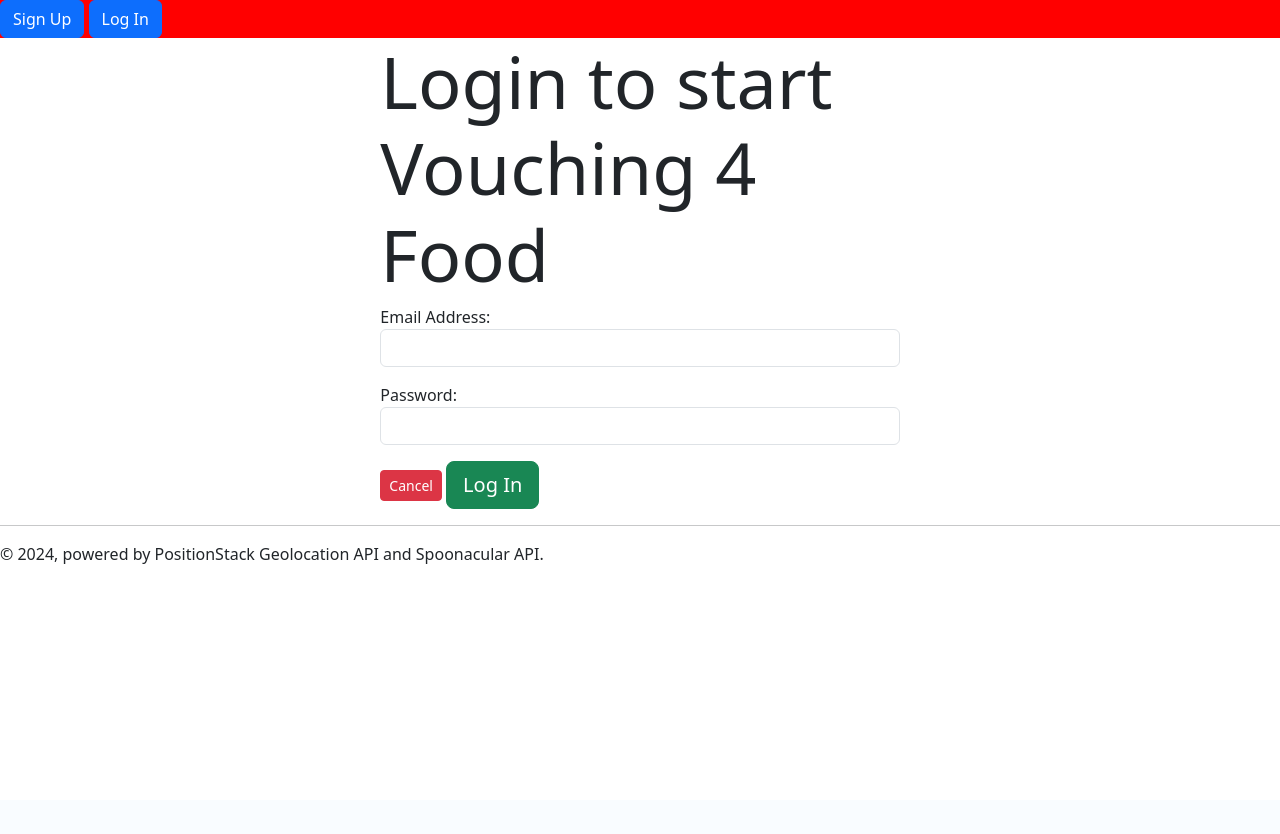
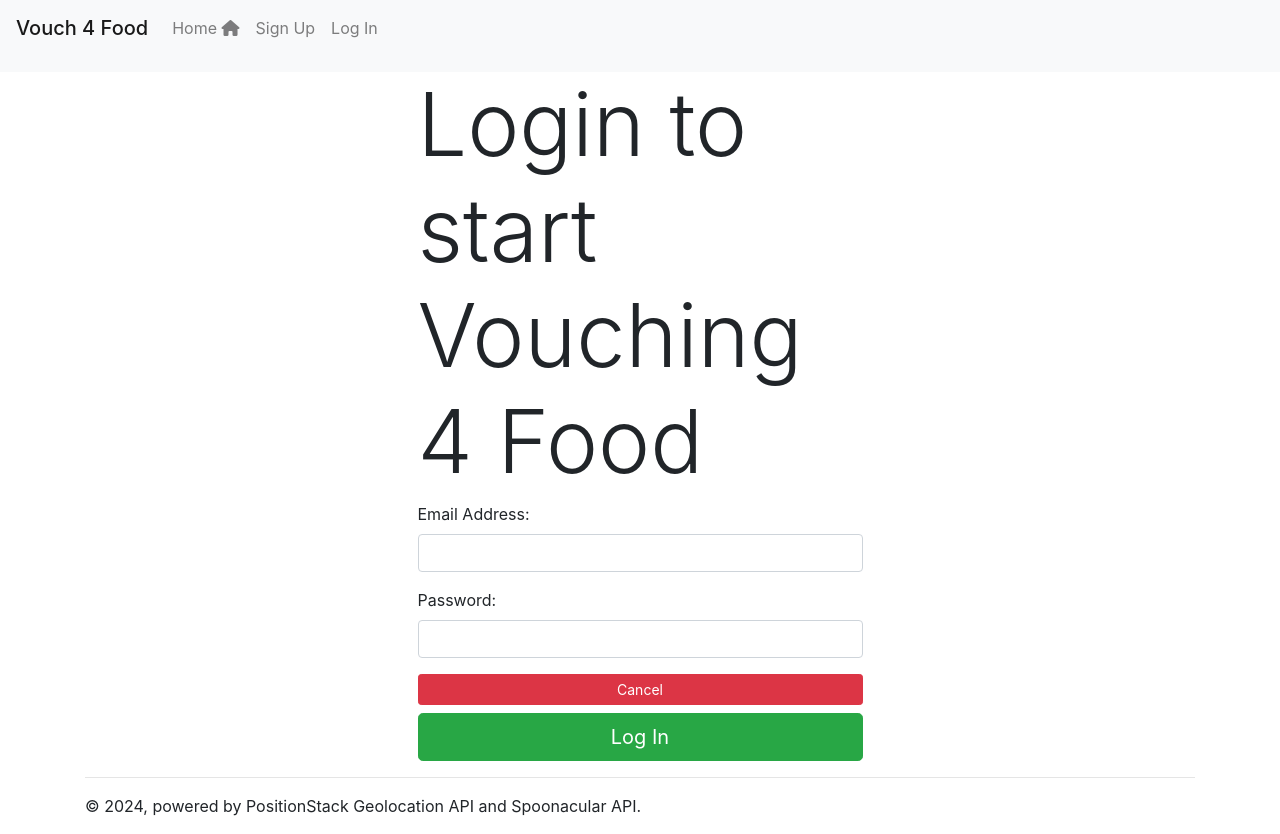
Before and after one commit to franklinkong981/Vote4Food, a Flask app: page /login in a window 1280 px wide. Before the commit the page ends 564 px from the top, so only its background shows below. Run offline with Flask 3, Linux system fonts and the light colour scheme; some libraries are stand-ins or nearby versions.

Commit message:
Updated correct Bootstrap CDNs and fixed logout/login bug

```diff
--- a/app.py
+++ b/app.py
@@ -159,6 +159,8 @@ def create_app(db_name, testing=False):
             return redirect("/")
 
         logout_user()
+        # Empty the nearby restaurants array so when another user signs in, their nearby restaurants will be recalculated.
+        CURRENT_RESTAURANTS_NEARBY.clear()
         flash("Successfully logged out.", "success")
         return redirect("/")
 
--- a/static/stylesheets/styles.css
+++ b/static/stylesheets/styles.css
@@ -1,5 +1,9 @@
-.auth-navbar {
-    background-color: red;
+.navbar-image {
+    display: inline-block;
+    margin-bottom: 2px;
+    margin-right: 5px;
+    width: 30px;
+    border-radius: 2px;
 }
 
 .user-profile-picture {
--- a/templates/base.html
+++ b/templates/base.html
@@ -4,10 +4,7 @@
         <meta charset="UTF-8"/>
         <meta name="viewport" content="width=device-width, initial-scale=1.0"/>
 
-        <link rel="stylesheet" href="https://unpkg.com/bootstrap/dist/css/bootstrap.css">
-        <script src="https://unpkg.com/jquery"></script>
-        <script src="https://unpkg.com/popper"></script>
-        <script src="https://unpkg.com/bootstrap"></script>
+        <link rel="stylesheet" href="https://cdn.jsdelivr.net/npm/bootstrap@4.3.1/dist/css/bootstrap.min.css" integrity="sha384-ggOyR0iXCbMQv3Xipma34MD+dH/1fQ784/j6cY/iJTQUOhcWr7x9JvoRxT2MZw1T" crossorigin="anonymous">
 
         <link rel="stylesheet" href="https://use.fontawesome.com/releases/v6.6.0/css/all.css">
         <link rel="stylesheet" href="/static/stylesheets/styles.css">
@@ -16,35 +13,13 @@
     </head>
     <body>
 
+        {% include "navbar.html" %}
+        {% include "navbar-form.html" %}
+
+        <div class="container">
             {% for category, message in get_flashed_messages(with_categories=True) %}
             <div class="alert alert-{{ category }}">{{ message }}</div>
             {% endfor %}
-
-        <div class="auth-navbar">
-            {% if not g.user %}
-                <a class="btn btn-primary" href="{{url_for('handle_signup')}}">Sign Up</a>
-                <a class="btn btn-primary" href="{{url_for('handle_login')}}">Log In</a>
-            {% else %}
-                <h2 class="display-2">{{g.user.get_full_name()}}</h2>
-                <a class="btn btn-primary" href="{{url_for('homepage')}}">Home</a>
-                <a class="btn btn-secondary" href="{{url_for('show_profile_info')}}">Profile Information</a>
-
-                <a class="btn btn-success" href="{{url_for('show_favorited_restaurants')}}">Favorite Restaurants</a>
-                <a class="btn btn-success" href="{{url_for('show_favorited_items')}}">Favorite Menu Items</a>
-                <a class="btn btn-info" href="{{url_for('show_restaurant_reviews')}}">Restaurant Reviews</a>
-                <a class="btn btn-info" href="{{url_for('show_item_reviews')}}">Menu Item Reviews</a>
-
-                <form action="{{url_for('add_restaurants_to_db')}}", method="post">
-                    <label for="search-field">Search: </label>
-                    <input type="text" class="form-control" id="search-field" name="query" placeholder="Ex. burger" required>
-                    <label for="zip-code-field">Zip code (5 digits): </label>
-                    <input type="number" class="form-control" id="zip-code-field" name="zip_code" min="10000" max="99999">
-                    <button class="btn btn-light">Search for Restaurants</button>
-                </form>
-
-                <a class="btn btn-dark" href="{{url_for('handle_logout')}}">Log Out</a>
-            {% endif %}
-        </div>
 
             {% block content %}
             {% endblock %}
@@ -53,9 +28,11 @@
             <footer>
                 <p>&copy; 2024, powered by PositionStack Geolocation API and Spoonacular API.</p>
             </footer>
+        </div>
 
-        <script src="https://cdn.jsdelivr.net/npm/@popperjs/core@2.11.8/dist/umd/popper.min.js" integrity="sha384-I7E8VVD/ismYTF4hNIPjVp/Zjvgyol6VFvRkX/vR+Vc4jQkC+hVqc2pM8ODewa9r" crossorigin="anonymous"></script>
-        <script src="https://cdn.jsdelivr.net/npm/bootstrap@5.3.2/dist/js/bootstrap.min.js" integrity="sha384-BBtl+eGJRgqQAUMxJ7pMwbEyER4l1g+O15P+16Ep7Q9Q+zqX6gSbd85u4mG4QzX+" crossorigin="anonymous"></script>
-        <script src="https://cdn.jsdelivr.net/npm/bootstrap@5.3.2/dist/js/bootstrap.bundle.min.js" integrity="sha384-C6RzsynM9kWDrMNeT87bh95OGNyZPhcTNXj1NW7RuBCsyN/o0jlpcV8Qyq46cDfL" crossorigin="anonymous"></script>
+        <script src="https://code.jquery.com/jquery-3.3.1.slim.min.js" integrity="sha384-q8i/X+965DzO0rT7abK41JStQIAqVgRVzpbzo5smXKp4YfRvH+8abtTE1Pi6jizo" crossorigin="anonymous"></script>
+        <script src="https://cdn.jsdelivr.net/npm/popper.js@1.14.7/dist/umd/popper.min.js" integrity="sha384-UO2eT0CpHqdSJQ6hJty5KVphtPhzWj9WO1clHTMGa3JDZwrnQq4sF86dIHNDz0W1" crossorigin="anonymous"></script>
+        <script src="https://cdn.jsdelivr.net/npm/bootstrap@4.3.1/dist/js/bootstrap.min.js" integrity="sha384-JjSmVgyd0p3pXB1rRibZUAYoIIy6OrQ6VrjIEaFf/nJGzIxFDsf4x0xIM+B07jRM" crossorigin="anonymous"></script>
+
     </body>
 </html>
--- /dev/null
+++ b/templates/navbar-form.html
@@ -0,0 +1,19 @@
+<nav class="navbar navbar-expand-lg navbar-light bg-light">
+  {% if g.user %}
+    <form class="w-100" action="{{url_for('add_restaurants_to_db')}}", method="post">
+      <div class="row">
+        <div class="col">
+          <input type="text" class="form-control" id="search-field" name="query" placeholder="Search Restaurants" required>
+        </div>
+        <div class="col">
+          <div class="form-group row">
+            <input type="number" class="form-control" id="zip-code-field" name="zip_code" placeholder="Zip Code" min="10000" max="99999">
+          </div>
+        </div>
+        <div class="col">
+          <button class="btn btn-success"><i class="fa-solid fa-magnifying-glass"></i></button>
+        </div>
+      </div>
+    </form>
+  {% endif %}
+</nav>
--- /dev/null
+++ b/templates/navbar.html
@@ -0,0 +1,52 @@
+<nav class="navbar navbar-expand-lg navbar-light bg-light mx-auto">
+  <span class="navbar-brand mb-0 h1">Vouch 4 Food</span>
+  <button class="navbar-toggler" type="button" data-toggle="collapse" data-target="#navbarContent" aria-controls="navbarContent" aria-expanded="false" aria-label="Toggle navigation">
+    <span class="navbar-toggler-icon"></span>
+  </button>
+
+  <div class="collapse navbar-collapse" id="navbarContent">
+    <ul class="navbar-nav mr-auto">
+      <li class="nav-item">
+        <a class="nav-link" href="{{url_for('homepage')}}">Home <i class="fa-solid fa-house"></i></a>
+      </li>
+      {% if not g.user %}
+        <li class="nav-item">
+          <a class="nav-link" href="{{url_for('handle_signup')}}">Sign Up</a>
+        </li>
+        <li class="nav-item">
+          <a class="nav-link" href="{{url_for('handle_login')}}">Log In</a>
+        </li>
+      {% else %}
+        <li class="nav-item dropdown">
+          <a class="nav-link dropdown-toggle" id="favoritesDropdown" role="button" data-toggle="dropdown" aria-haspopup="true" aria-expanded="false">
+            Favorites
+          </a>
+          <div class="dropdown-menu" aria-labelledby="favoritesDropdown">
+            <a class="dropdown-item" href="{{url_for('show_favorited_restaurants')}}">Restaurants</a>
+            <div class="dropdown-divider"></div>
+            <a class="dropdown-item" href="{{url_for('show_favorited_items')}}">Menu Items</a>
+          </div>
+        </li>
+        <li class="nav-item dropdown">
+          <a class="nav-link dropdown-toggle" id="reviewsDropdown" role="button" data-toggle="dropdown" aria-haspopup="true" aria-expanded="false">
+            Reviews
+          </a>
+          <div class="dropdown-menu" aria-labelledby="reviewsDropdown">
+            <a class="dropdown-item" href="{{url_for('show_restaurant_reviews')}}">Restaurants</a>
+            <div class="dropdown-divider"></div>
+            <a class="dropdown-item" href="{{url_for('show_item_reviews')}}">Menu Items</a>
+          </div>
+        </li>
+        <li class="nav-item">
+          <a class="nav-link" href="{{url_for('show_profile_info')}}">
+            <img class="navbar-image" src="{{ g.user.user_image_url }}" alt="{{ g.user.get_full_name() }}">
+            {{g.user.get_full_name()}}
+          </a>
+        </li>
+        <li class="nav-item">
+          <a class="nav-link" href="{{url_for('handle_logout')}}">Log Out</a>
+        </li>
+      {% endif %}
+    </ul>
+  </div>
+</nav>
```
Also changed, not shown: templates/test.html (+15 -11 lines). Lines whose indentation alone changed are shown as unchanged.
